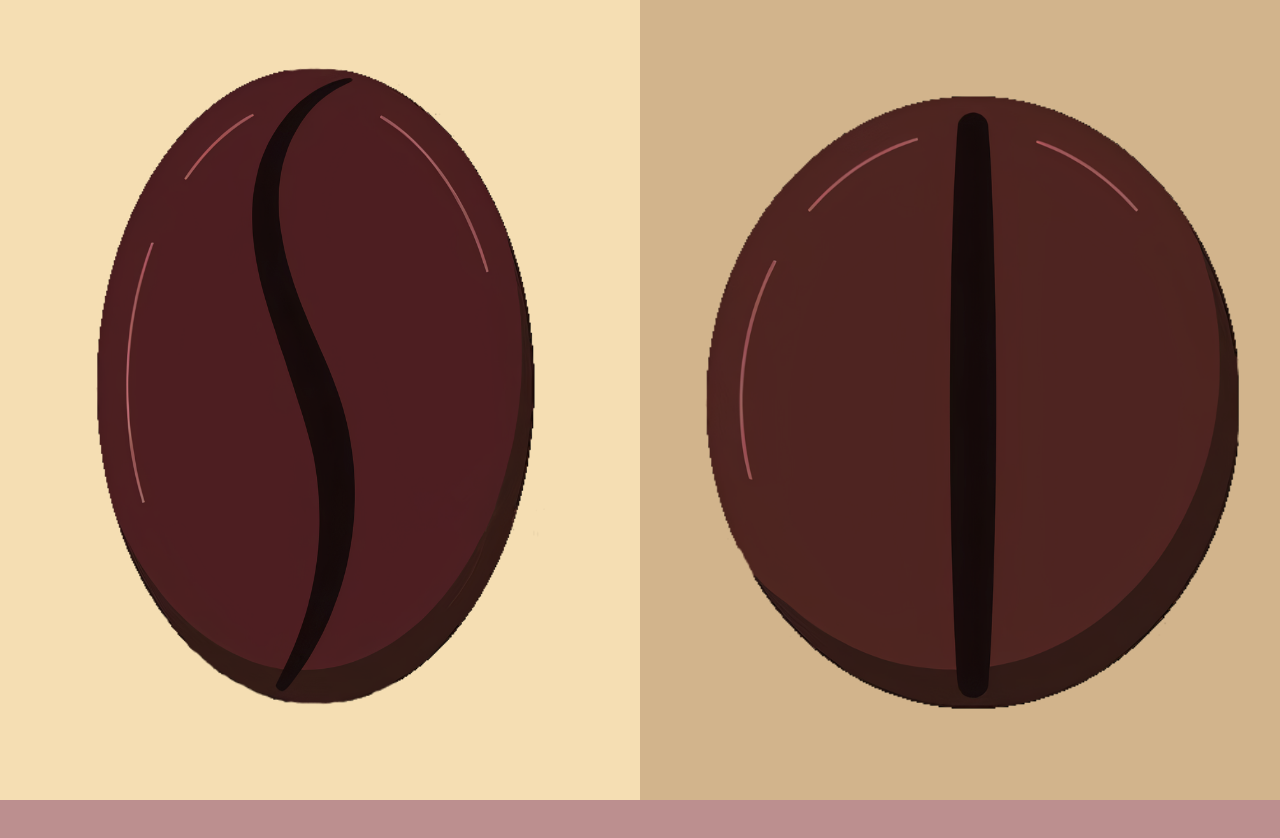
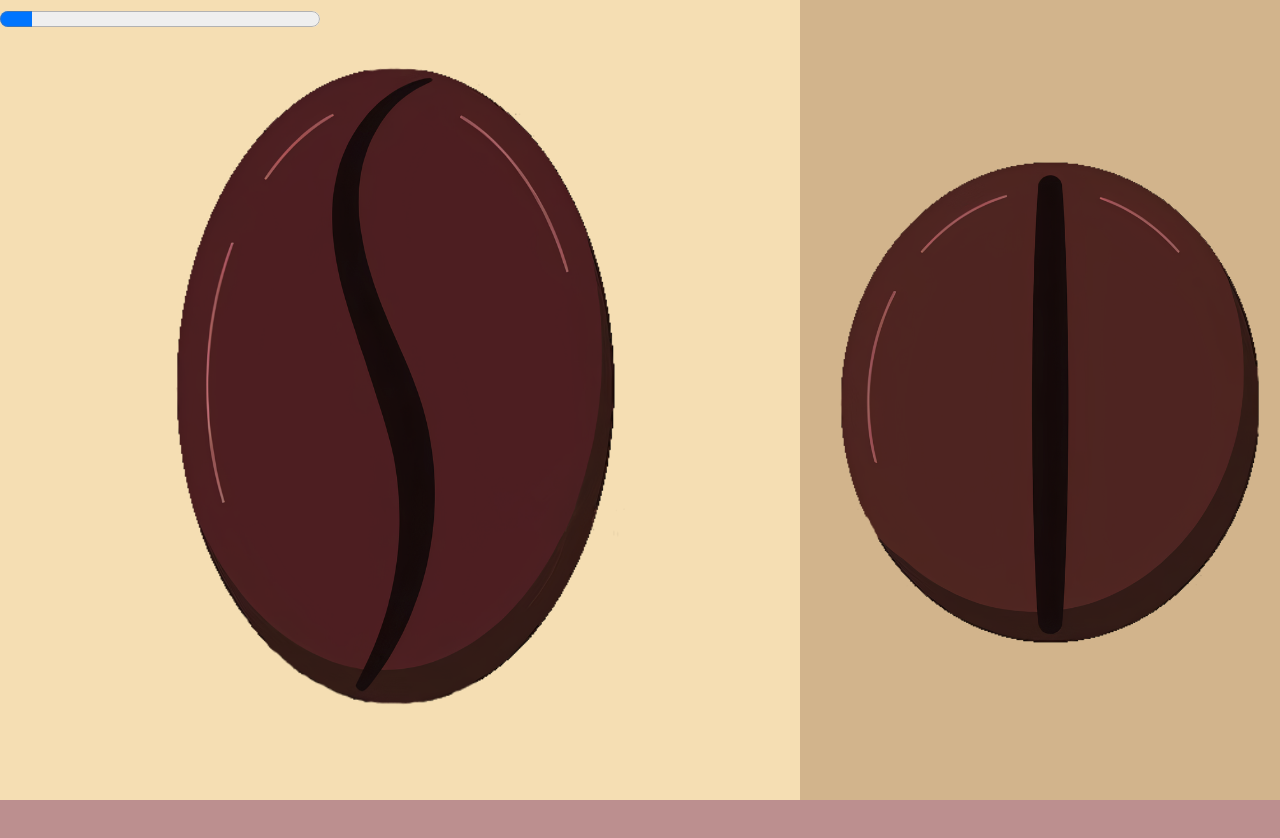
Before and after one commit to com-480-data-visualization/project-2023-vireal, a plain HTML site: page website/index.html in a window 1280 px wide. Shown: the top 838 px of the page. Drawn offline with nearby package versions, Linux system fonts and the light colour scheme.

Commit message:
Add progress

```diff
--- a/website/index.html
+++ b/website/index.html
@@ -11,7 +11,10 @@
     <!-- First page -->
     <div id="page1" class="page">
       <div class="image arabica">
-       <div id="jsonOutput"></div>
+        <progress className={"progress"} id="progress"
+                  title={"On a scale from very objective (0%) to very subjective (100%), this text is: "}
+        max="100" value="90">
+        </progress>
       </div>
       <div class="image robusta"></div>
     </div>
--- a/website/js/comparison.js
+++ b/website/js/comparison.js
@@ -25,4 +25,5 @@ loadQualityDB = function(data,name) {
   // Output the means to a textarea element
   const json_quality = d3.select(name);
   json_quality.text(JSON.stringify(means));
+  document.getElementById('progress').value = 10;
 };
```
